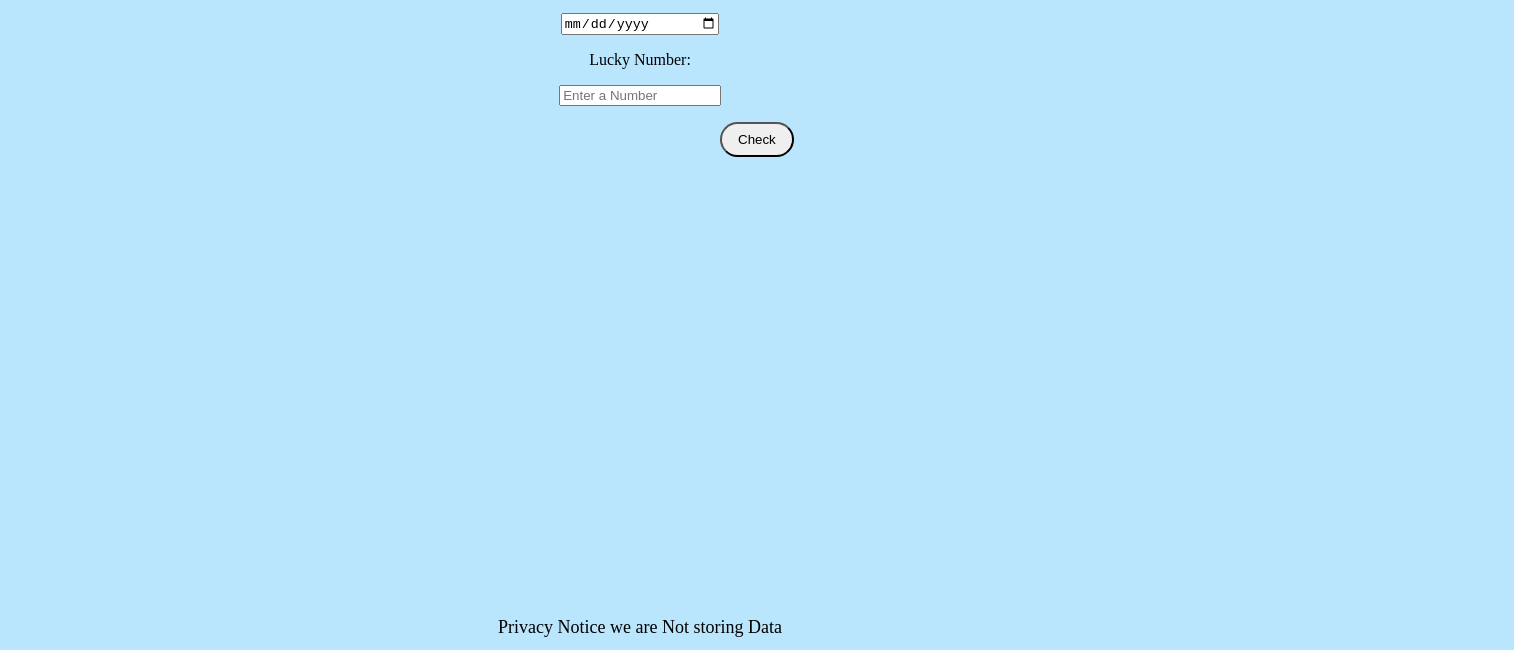
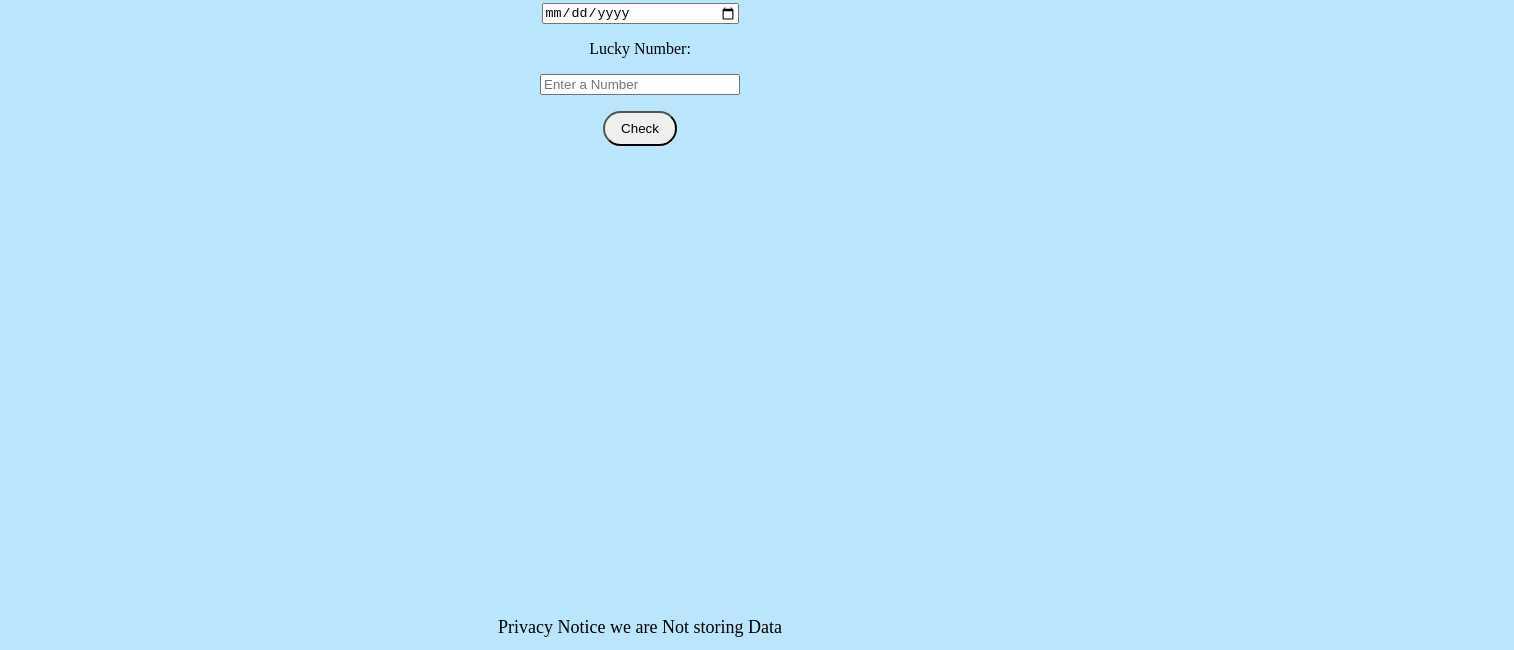
Before and after one commit to ganeshsadhashivam/neogcampIsYourBirthdayLucky, a plain HTML site: page index.html in a window 1280 px wide. Shown: the part 112-762 px from the top of the page, 1514 px wide, since content can reach past the window. Drawn offline with Linux system fonts and the light colour scheme.

Commit message:
made some changes

```diff
--- a/style.css
+++ b/style.css
@@ -1,7 +1,7 @@
 
 body{
     background-color: #bae6fd;
-    margin:2rem auto;
+    margin:auto auto;
     text-align: center;
 }
 #header{
@@ -9,7 +9,7 @@ body{
 }
 .main{
 
-    margin:auto auto;
+ margin:auto auto;
     text-align: center;
 }
 
@@ -20,12 +20,16 @@ label{
 }
 
 input{
-    width:12%;
+    width: 15%;
     height:10%;
+
+
+
 }
 button{
+    display: block;
    border-radius: 1.4rem;
-    margin:1rem 45rem;
+    margin:1rem auto;
     padding:0.5rem 1rem ;
 }
 
@@ -39,7 +43,7 @@ button:hover{
 }
 footer {
     text-align: center;
-    position: absolute;
+    position: fixed;
     bottom: 0;
     left: 0;
     right: 0;
```
